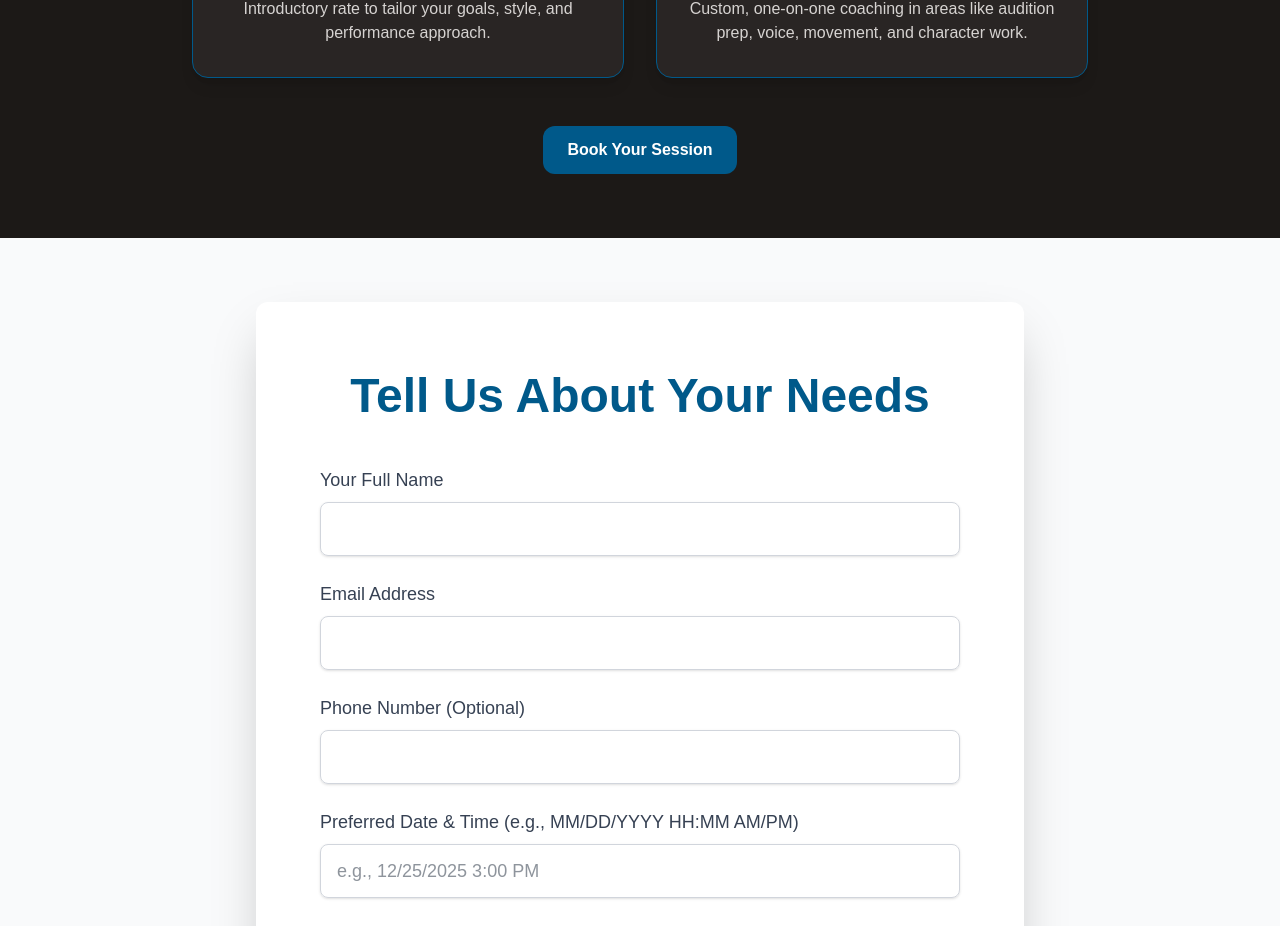
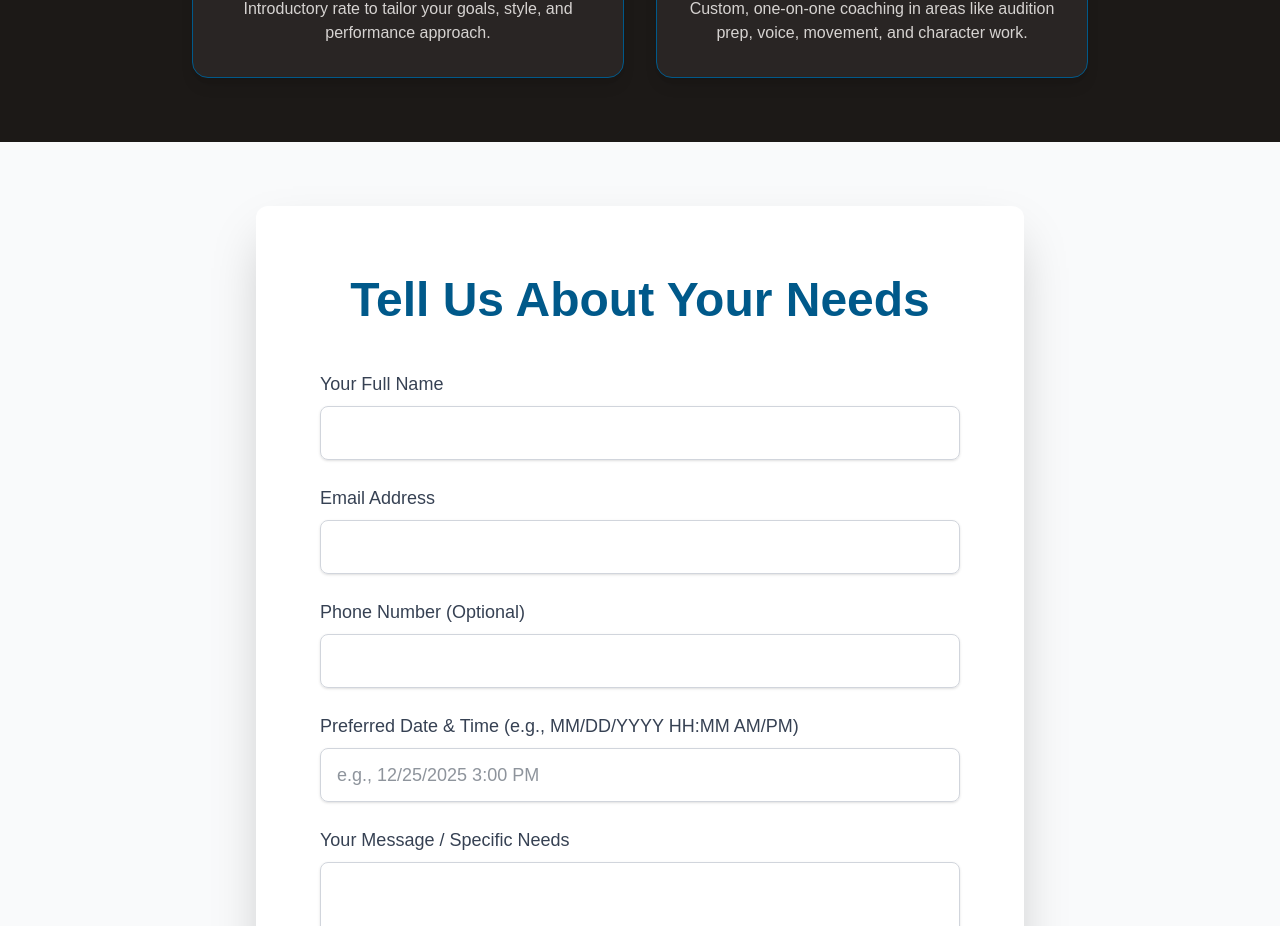
Before and after one commit to kalandjl/acting-tutor-service, a Next.js app: page /book in a window 1280 px wide. Shown: the part 1120-2046 px from the top of the page. Built offline with nearby package versions, Linux system fonts and the light colour scheme; no server answers.

Commit message:
Removed action button on pricing section

```diff
--- a/components/PricingSection/PricingSection.tsx
+++ b/components/PricingSection/PricingSection.tsx
@@ -26,15 +26,6 @@ const PricingSection: FC<Props> = (props) => {
                     <p className="text-stone-300">Custom, one-on-one coaching in areas like audition prep, voice, movement, and character work.</p>
                 </div>
                 </div>
-
-                <div className="mt-12">
-                <a
-                    href="#contact"
-                    className="inline-block bg-sky-800 hover:bg-sky-700 text-white font-semibold py-3 px-6 rounded-xl transition duration-300"
-                >
-                    Book Your Session
-                </a>
-                </div>
             </div>
             </section>
         </>
```
